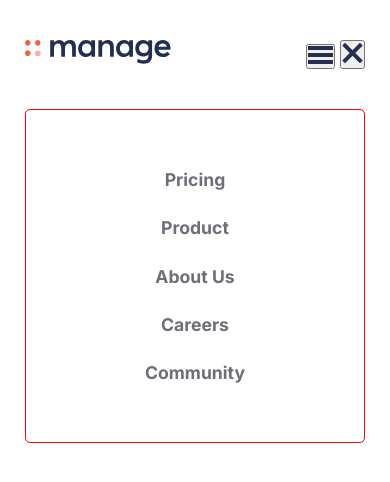
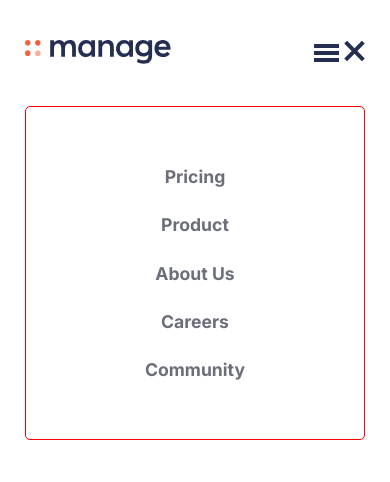
Before and after one commit to Erick-86/manage-landing-page-master, a plain HTML site: page index.html in a window 390 px wide. Drawn offline with Linux system fonts and the light colour scheme.

Commit message:
mobile open & close btns styling

```diff
--- a/styles.css
+++ b/styles.css
@@ -16,6 +16,11 @@
     display: flex;
     justify-content:space-between;
     /* padding: 2.5rem 1.2rem; */
+}
+
+header button{
+    background-color: inherit;
+    border: none;
 }
 
 .header .header-nav{
```
